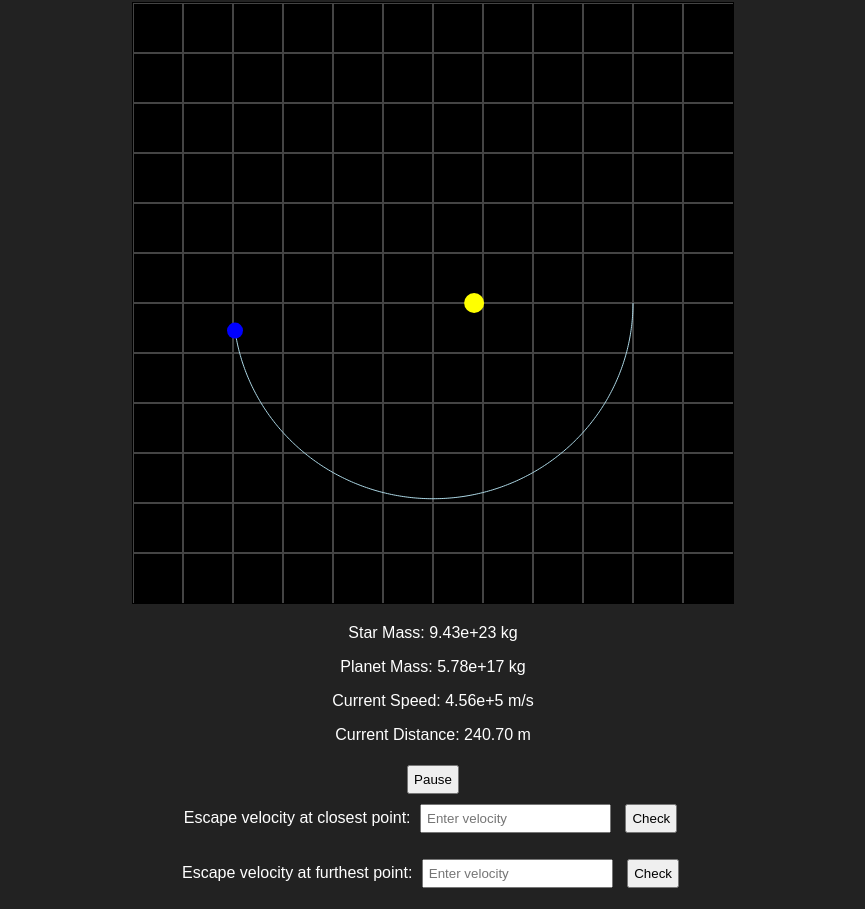
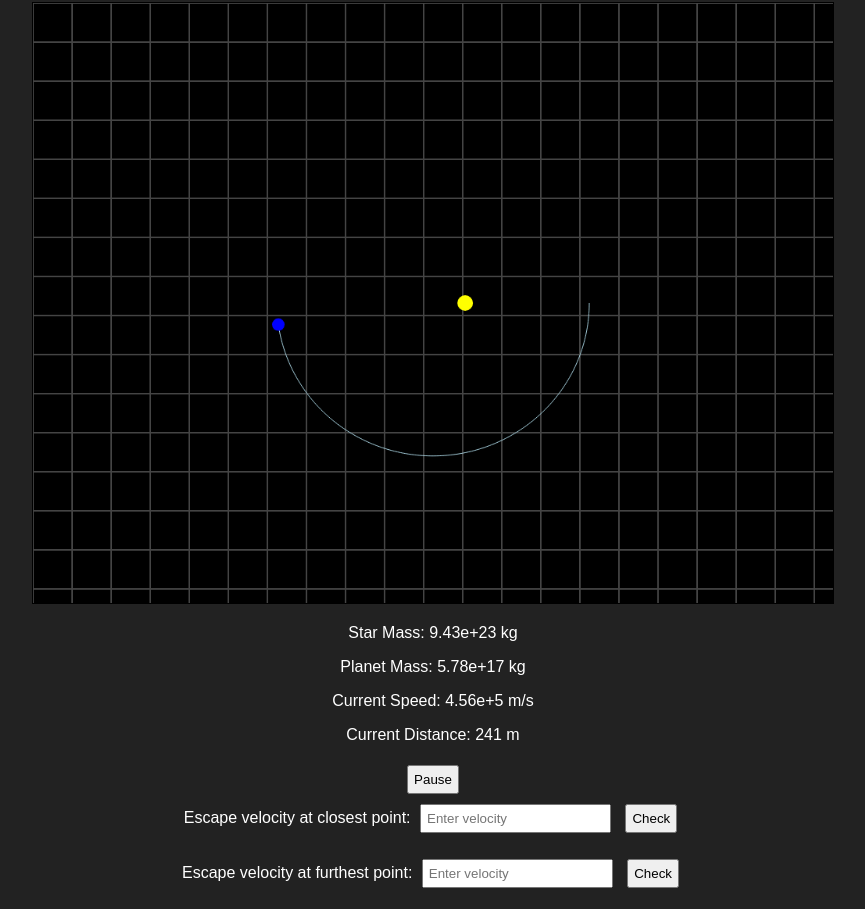
Before and after one commit to dmoste/physicsSimulations, a plain HTML site: page index.html in a window 1280 px wide. Shown: the part 66-975 px from the top of the page, without its empty margins (207-1072 px from the left). Drawn offline with Linux system fonts and the light colour scheme.

Commit message:
Add files via upload

```diff
--- a/index.html
+++ b/index.html
@@ -3,14 +3,14 @@
 <head>
     <title>Elliptical Orbit Simulation</title>
     <style>
-        canvas { border: 1px solid black; background-color: black; }
+        canvas { border: 1px solid black; background-color: black; width: 100%; height: auto; max-width: 800px; }
         body { text-align: center; font-family: Arial, sans-serif; color: white; background-color: #222; }
         input, button { margin: 5px; padding: 5px; }
     </style>
 </head>
 <body>
     <h2>Elliptical Orbit Simulation</h2>
-    <canvas id="orbitCanvas" width="600" height="600"></canvas>
+    <canvas id="orbitCanvas"></canvas>
     <div>
         <p>Star Mass: <span id="starMass">0</span> kg</p>
         <p>Planet Mass: <span id="planetMass">0</span> kg</p>
@@ -34,7 +34,15 @@
     <script>
         const canvas = document.getElementById("orbitCanvas");
         const ctx = canvas.getContext("2d");
-        const pauseResumeButton = document.getElementById("pauseResume");
+	const pauseResumeButton = document.getElementById("pauseResume");
+
+        function resizeCanvas() {
+            canvas.width = window.innerWidth * 0.8;
+            canvas.height = canvas.width * 0.75;
+        }
+
+        window.addEventListener("resize", resizeCanvas);
+        resizeCanvas();
 
         const G = 6.67*Math.pow(10,-11);
         const minCeiledStar = Math.ceil(Math.pow(10,23));
@@ -47,7 +55,7 @@
         let e = Math.random() * 0.6 + 0.2;
         const b = a * Math.sqrt(1 - e * e);
         const f = a * e;
-        const starX = 300 + f;
+        const starX = canvas.width / 2 + f;
 
         let theta = 0;
         let running = true;
@@ -105,21 +113,21 @@
         function updateOrbit() {
             if (!running) return;
             ctx.clearRect(0, 0, canvas.width, canvas.height);
-            drawGrid();
+	    drawGrid();
 
             ctx.fillStyle = "yellow";
             ctx.beginPath();
-            ctx.arc(starX, 300, 10, 0, Math.PI * 2);
+            ctx.arc(starX, canvas.height / 2, 10, 0, Math.PI * 2);
             ctx.fill();
 
-            let x = a * Math.cos(theta) + 300;
-            let y = b * Math.sin(theta) + 300;
+            let x = a * Math.cos(theta) + canvas.width / 2;
+            let y = b * Math.sin(theta) + canvas.height / 2;
 
-            let r = Math.sqrt((x - starX) ** 2 + (y - 300) ** 2);
+            let r = Math.sqrt((x - starX) ** 2 + (y - canvas.height / 2) ** 2);
             let v = Math.sqrt(G * M * (2 / r - 1 / a));
 
             speedEl.textContent = v.toExponential(2);
-            distanceEl.textContent = r.toFixed(2);
+            distanceEl.textContent = r.toFixed(0);
 
             trace.push({ x, y });
             if (trace.length > 500) trace.shift();
```
